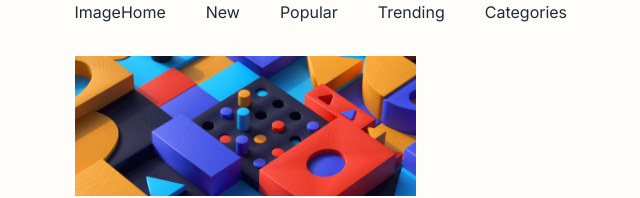
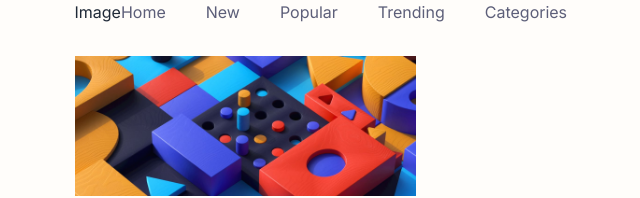
Before and after one commit to chungvuiloong/news-landing-page, a Next.js app: page / in a window 1280 px wide. Shown: the top 198 px of the page, without its empty margins (395-1035 px from the left). Built offline with nearby package versions, Linux system fonts and the light colour scheme.

Commit message:
added text-color to nav links.

```diff
--- a/src/components/Nav.tsx
+++ b/src/components/Nav.tsx
@@ -4,7 +4,7 @@ const Nav = () => {
     return (
         <nav className='flex justify-between'>
             <div>Image</div>
-            <ul className='flex gap-10 text-end'>
+            <ul className='flex gap-10 text-end text-Dark-grayish-blue'>
                 <li>Home</li>
                 <li>New</li>
                 <li>Popular</li>
```
